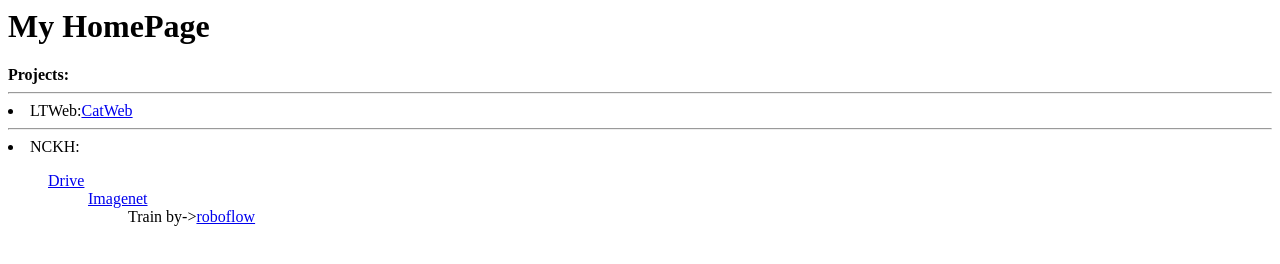
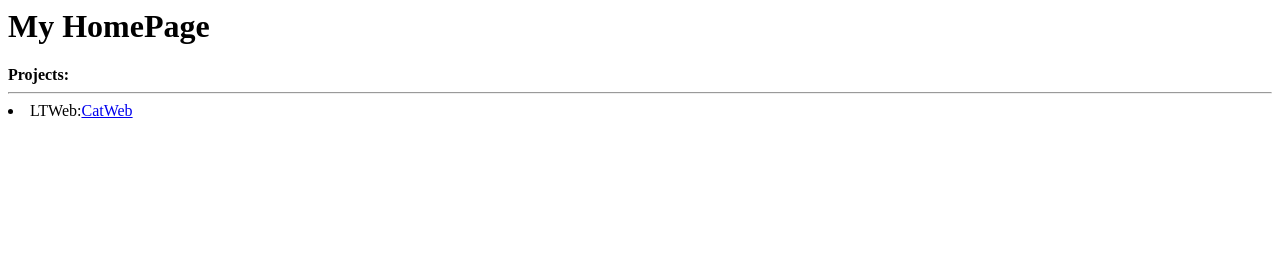
Before and after one commit to sinebo88/sinebo88.github.io, a plain HTML site: page index.html in a window 1280 px wide. Drawn offline with Linux system fonts and the light colour scheme.

Commit message:
Update index.html

```diff
--- a/index.html
+++ b/index.html
@@ -10,9 +10,6 @@
     <b>Projects:</b>
     <hr>
     <li>LTWeb:<a href="https://drive.google.com/drive/folders/1eVUsMXdwT0ucobC-zoNhRrklZd5pK0Rd">CatWeb</a>
-    <hr><li>NCKH:
-    <br><ul><a href="https://drive.google.com/drive/folders/1732e6QLUZwZVUY0l8XkfZffxTVzHpOV7">Drive</a>
-    <br><ul><a href="https://deeplearning.cms.waikato.ac.nz/user-guide/class-maps/IMAGENET/">Imagenet</a>
-    <br><ul>Train by-><a href="https://app.roboflow.com/new-workspace-2ffl1">roboflow</a>
+
   </body>
 </html>
```
